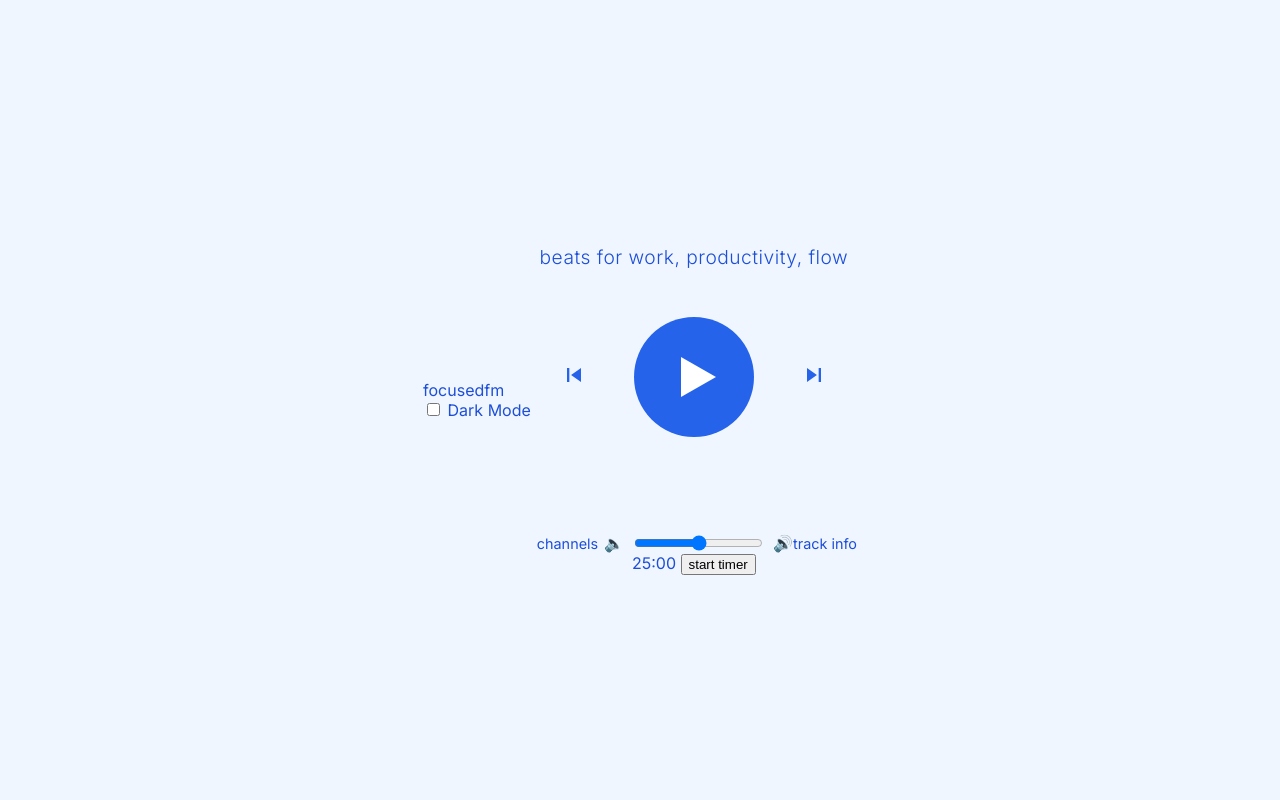
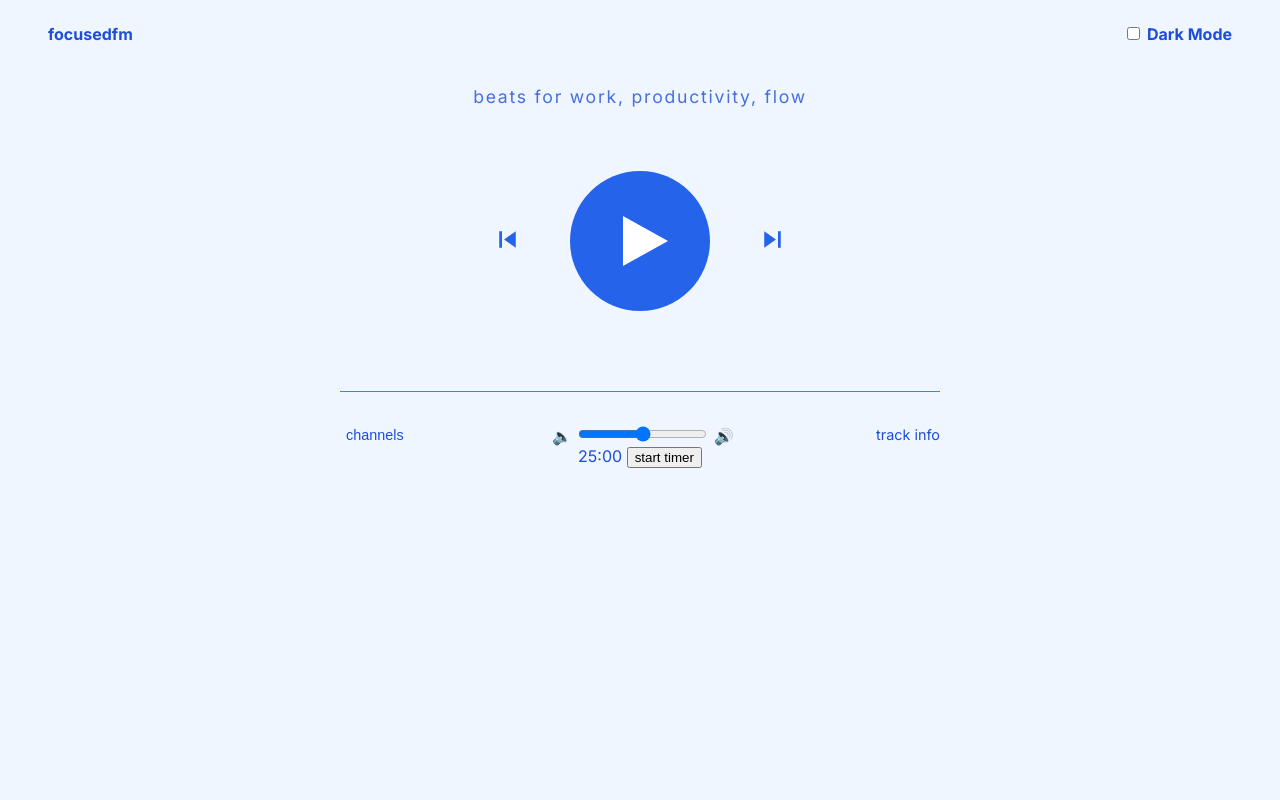
Before and after one commit to edimaudo/focusedfm, a Flask app: page / in a window 1280 px wide. Run offline with Flask 3, Linux system fonts and the light colour scheme.

Commit message:
Update style.css

```diff
--- a/static/css/style.css
+++ b/static/css/style.css
@@ -1,106 +1,61 @@
 :root {
-    --p-blue: #2563EB; --s-blue: #3B82F6; --bg: #EFF6FF; --text: #1D4ED8;
+    --p-blue: #2563EB; --s-blue: #3B82F6; --bg: #EFF6FF;
+    --accent: #1D4ED8; --text: #1D4ED8; --white: #FFFFFF;
 }
 
 [data-theme="dark"] {
-    --p-blue: #3B82F6; --s-blue: #60A5FA; --bg: #1E3A8A; --text: #F0F9FF;
+    --p-blue: #3B82F6; --s-blue: #60A5FA; --bg: #1E3A8A;
+    --accent: #93C5FD; --text: #F0F9FF; --white: #F0F9FF;
 }
 
 body {
-    background-color: var(--bg);
-    color: var(--text);
-    font-family: 'Inter', sans-serif;
-    margin: 0;
-    display: flex;
-    align-items: center;
-    justify-content: center;
-    height: 100vh;
-    transition: all 0.3s ease;
+    background-color: var(--bg); color: var(--text);
+    font-family: 'Inter', sans-serif; margin: 0;
+    display: flex; flex-direction: column; height: 100vh;
+    transition: background 0.3s ease, color 0.3s ease;
 }
 
-.minimal-player-container { text-align: center; width: 100%; max-width: 500px; }
-
-.tagline { font-size: 1.2rem; font-weight: 300; margin-bottom: 3rem; letter-spacing: 0.5px; }
-
-/* Main Player */
-.main-controls {
-    display: flex;
-    align-items: center;
-    justify-content: center;
-    gap: 40px;
-    margin-bottom: 4rem;
+.top-nav {
+    display: flex; justify-content: space-between; align-items: center;
+    padding: 1.5rem 3rem; font-weight: 700;
 }
 
-.play-circle {
-    width: 120px;
-    height: 120px;
-    background-color: var(--p-blue);
-    border-radius: 50%;
-    border: none;
-    cursor: pointer;
-    display: flex;
-    align-items: center;
-    justify-content: center;
-    transition: transform 0.2s ease;
+.minimal-player-container {
+    flex: 1; display: flex; flex-direction: column;
+    align-items: center; justify-content: center;
+    padding: 0 2rem; text-align: center;
 }
 
-.play-circle:hover { transform: scale(1.05); }
+.tagline { font-size: 1.1rem; letter-spacing: 0.1em; margin-bottom: 4rem; opacity: 0.8; }
+
+.main-controls { display: flex; align-items: center; gap: 40px; margin-bottom: 5rem; }
+
+.play-circle {
+    width: 140px; height: 140px; background-color: var(--p-blue);
+    border-radius: 50%; border: none; cursor: pointer;
+    display: flex; align-items: center; justify-content: center;
+}
 
 .play-triangle {
     width: 0; height: 0;
-    border-top: 20px solid transparent;
-    border-bottom: 20px solid transparent;
-    border-left: 35px solid white;
-    margin-left: 10px;
+    border-top: 25px solid transparent; border-bottom: 25px solid transparent;
+    border-left: 45px solid var(--white); margin-left: 10px;
 }
 
-/* Pause Icon State */
-.paused-icon {
-    width: 30px; height: 40px;
-    border-left: 10px solid white;
-    border-right: 10px solid white;
-    display: none;
+.nav-btn { background: none; border: none; color: var(--p-blue); cursor: pointer; width: 45px; }
+
+.player-footer {
+    display: flex; justify-content: space-between; width: 100%; max-width: 600px;
+    border-top: 1px solid var(--s-blue); padding-top: 2rem;
 }
 
-.nav-btn {
-    width: 40px; height: 40px;
-    background: none; border: none;
-    color: var(--p-blue);
-    cursor: pointer;
-}
+.footer-link { background: none; border: none; color: var(--text); cursor: pointer; font-size: 0.9rem; }
 
-/* Footer Utility Row */
-.player-footer {
-    display: flex;
-    justify-content: space-between;
-    align-items: center;
-    padding-top: 2rem;
-}
-
-.footer-link {
-    background: none; border: none;
-    color: var(--text);
-    font-family: 'Inter';
-    font-size: 0.9rem;
-    cursor: pointer;
-    text-decoration: none;
-}
-
-.volume-group { display: flex; align-items: center; gap: 8px; }
-
-/* Genre Menu */
 .dropdown { position: relative; }
 .genre-content {
-    display: none;
-    position: absolute;
-    bottom: 100%;
-    background: var(--bg);
-    border: 1px solid var(--p-blue);
-    padding: 10px;
-    border-radius: 8px;
-    z-index: 10;
+    display: none; position: absolute; bottom: 120%; left: 0;
+    background: var(--bg); border: 1px solid var(--s-blue);
+    border-radius: 8px; padding: 10px; min-width: 150px;
 }
-.genre-content button {
-    display: block; width: 100%; background: none; border: none;
-    color: var(--text); padding: 5px; text-align: left; cursor: pointer;
-}
+.genre-content button { display: block; width: 100%; text-align: left; background: none; border: none; color: var(--text); padding: 8px; cursor: pointer; }
+.genre-content button:hover { background: var(--s-blue); color: var(--white); }
```
